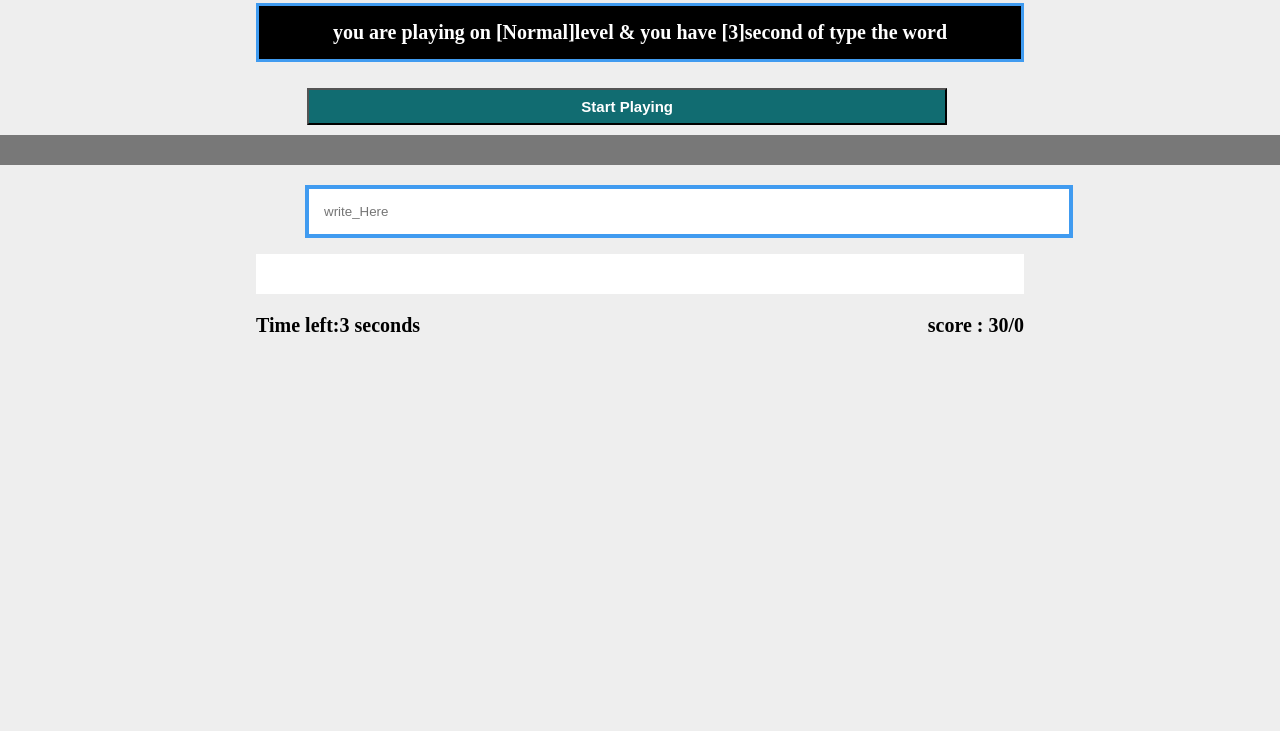
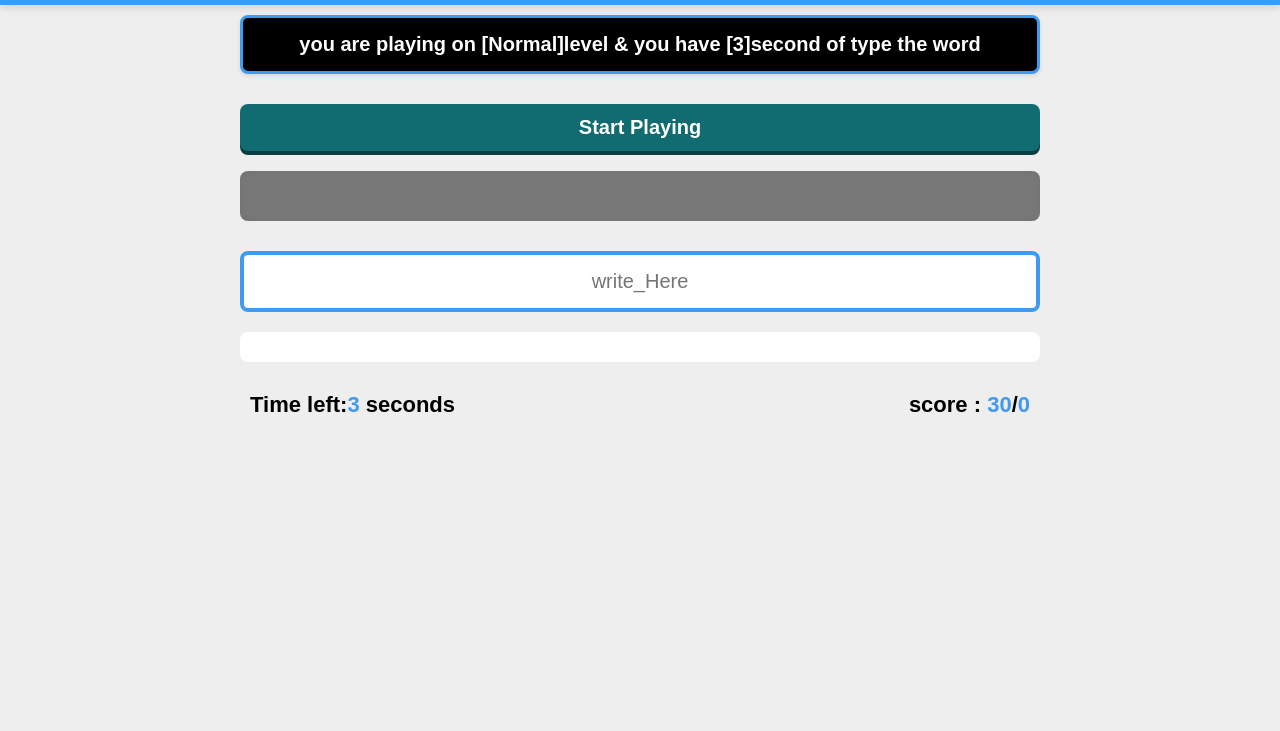
Before and after one commit to maichealalbotrous/Typing-Speed-Game, a plain HTML site: page index.html in a window 1280 px wide. Shown: the part 69-800 px from the top of the page. Drawn offline with Linux system fonts and the light colour scheme.

Commit message:
my changes

```diff
--- a/style.css
+++ b/style.css
@@ -1,146 +1,184 @@
-*{
+* {
     padding: 0;
     margin: 0;
     box-sizing: border-box;
+    font-family: Arial, sans-serif;
 }
 
-.game{
-    height: 100vh;
+.game {
+    min-height: 100vh;
     background-color: #eee;
+    display: flex;
+    flex-direction: column;
+    align-items: center;
+    padding-bottom: 50px;
 }
 
-.game .name
-{
+.game .name {
     width: 100%;
     background-color: rgb(64, 155, 240);
-    padding:20px;
+    padding: 20px;
     color: white;
     text-align: center;
-    font-size: 25px;
+    font-size: clamp(20px, 4vw, 30px);
     font-weight: bold;
+    box-shadow: 0 4px 6px rgba(0, 0, 0, 0.1);
 }
 
-.containar
-{
-    width: 60%;
-    margin: 20px auto;
+.containar, .input, .upcoming_word, .control, .the_word {
+    width: 90%;
+    max-width: 800px;
+    margin: 10px auto;
+}
+
+.containar {
     text-align: center;
     background-color: black;
     color: white;
     padding: 15px;
-    font-size: 20px;
+    font-size: clamp(14px, 3vw, 20px);
     font-weight: bolder;
-    margin-top: 4px;
     border: 3px solid rgb(64, 155, 240);
+    border-radius: 8px;
+    box-shadow: 0 2px 4px rgba(0, 0, 0, 0.1);
+}
 
-}
- .containar   , .seconds::before{
+.lvl::before, .seconds::before {
     content: "[";
 }
-
- .containar  ,.seconds::after{
+.lvl::after, .seconds::after {
     content: "]";
 }
 
-
- .containar   , .lvl::before{
-    content: "[";
+.start {
+    width: 90%;
+    max-width: 800px;
+    margin: 10px auto;
+    text-align: center;
 }
-
- .containar  ,.lvl::after{
-    content: "]";
- }
-
- /*------------------------------------------------------*/
-
- .start button{
-    width: 50%;
-    margin-left:24%;
-    padding: 8px;
+.start button {
+    width: 100%;
+    padding: 12px;
     color: white;
-    margin-top: 6px;
+    margin-top: 10px;
     cursor: pointer;
     user-select: none;
     background-color: rgb(17, 108, 113);
-    font-size: 15px;
+    font-size: clamp(16px, 3vw, 20px);
     font-weight: bold;
+    border: none;
+    border-radius: 8px;
+    transition: background-color 0.3s, transform 0.1s;
+    box-shadow: 0 4px rgb(10, 60, 64);
+}
+.start button:hover {
+    background-color: rgb(20, 120, 125);
+}
+.start button:active {
+    transform: translateY(2px);
+    box-shadow: 0 2px rgb(10, 60, 64);
 }
 
- /*----------------------------------------------------*/
-
 .the_word {
-    width: 100%;
     padding: 15px;
     background-color: rgba(16, 16, 16, 0.528);
     margin-top: 10px;
-
- }
- .the_word div{
+    border-radius: 8px;
+    text-align: center;
+    font-size: clamp(24px, 6vw, 40px);
+    font-weight: 800;
     color: white;
-   text-align: center;
-   font-size:20px ;
-   font-weight: bold;
     user-select: none;
+    min-height: 50px;
+    box-shadow: inset 0 0 10px rgba(0, 0, 0, 0.05);
 }
 
- .input{
-    width: 60%;
-    margin-left:305px;
+.input {
+    display: block;
     padding: 15px;
     outline: none;
-    margin-top:20px ;
+    margin-top: 20px;
     border: 4px solid rgb(64, 155, 240);
+    border-radius: 8px;
+    text-align: center;
+    font-size: clamp(16px, 4vw, 20px);
+    transition: border-color 0.3s;
+}
+.input:focus {
+    border-color: rgb(40, 130, 200);
+}
+.input:disabled {
+    background-color: #eee;
+    cursor: not-allowed;
+    opacity: 0.6;
 }
 
-
- .upcoming_word
- {
-    padding: 20px;
+.upcoming_word {
+    padding: 15px;
     background-color: white;
-    width: 60%;
-    margin:20px auto;
-    color: white;
-    margin-top: 16px;
+    border-radius: 8px;
     text-align: center;
     display: flex;
     flex-wrap: wrap;
-
+    justify-content: center;
+    gap: 10px;
 }
 
- .upcoming_word div{
+.upcoming_word div {
     background-color: rgb(64, 155, 240);
-    width: fit-content;
-    font-size: 20px;
-    padding:10px;
+    color: white;
+    font-size: clamp(14px, 3vw, 18px);
+    padding: 8px 12px;
     border-radius: 5px;
     font-weight: bold;
-    margin: 10px;
+    opacity: 0.9;
+    transition: opacity 0.3s;
 }
 
-
- .control{
-    width: 60%;
-    margin: 20px auto;
-    margin-top: 20px;
+.control {
     display: flex;
-    justify-content: flex-end;
     justify-content: space-between;
     color: black;
-    font-size: 20px;
+    font-size: clamp(16px, 3.5vw, 22px);
     font-weight: bold;
+    padding: 0 10px;
+    width: 90%;
+    max-width: 800px;
+    margin: 20px auto;
+}
+.control span {
+    color: rgb(64, 155, 240);
+    font-weight: 900;
 }
 
-
- .finish{
-   width: 20%;
-   margin: 20px auto;
-   margin-top: 70px;
+.finish {
+    width: 90%;
+    max-width: 600px;
+    margin: 70px auto;
     color: red;
     text-transform: uppercase;
-   font-size: 40px;
+    font-size: clamp(24px, 8vw, 50px);
     font-weight: bold;
     background-color: rgba(16, 16, 16, 0.528);
     border-radius: 20px;
     text-align: center;
+    padding: 20px;
     transition: 1s;
+    display: none;
+    box-shadow: 0 8px 15px rgba(0, 0, 0, 0.2);
 }
+
+@media (max-width: 480px) {
+    .game .name {
+        padding: 15px;
+    }
+    .containar {
+        padding: 10px;
+        font-size: 14px;
+    }
+    .control {
+        flex-direction: column;
+        align-items: center;
+        gap: 10px;
+    }
+}
```
Lines whose indentation alone changed are shown as unchanged.
